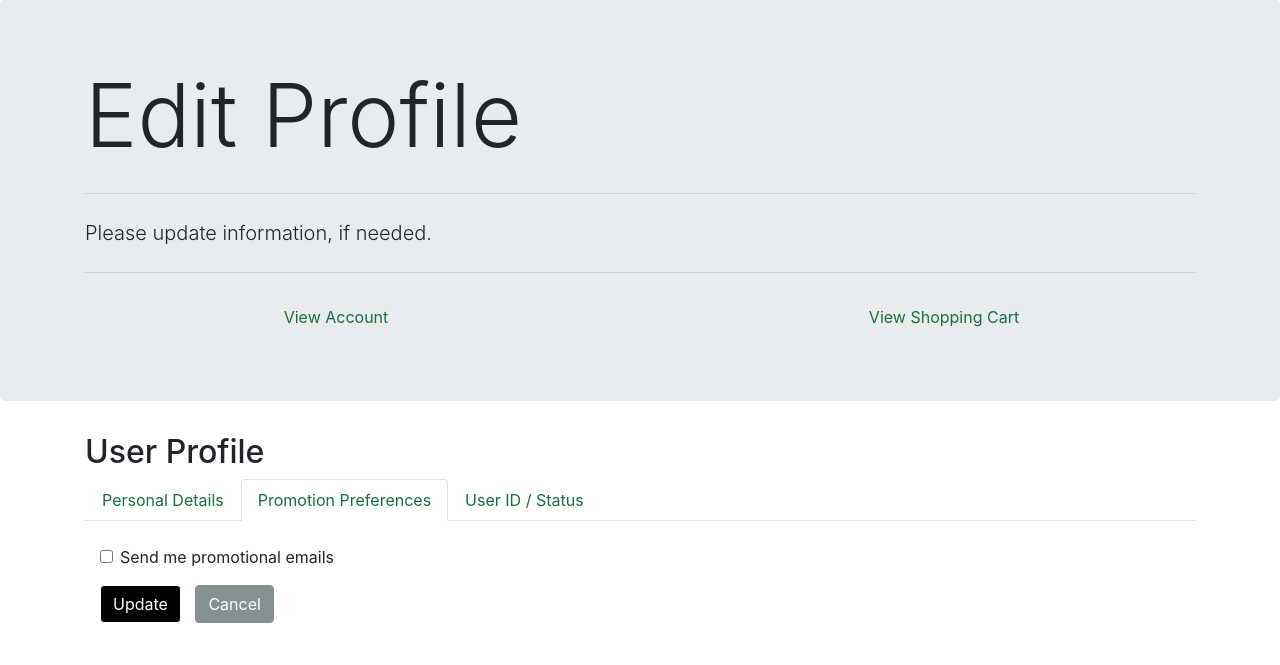
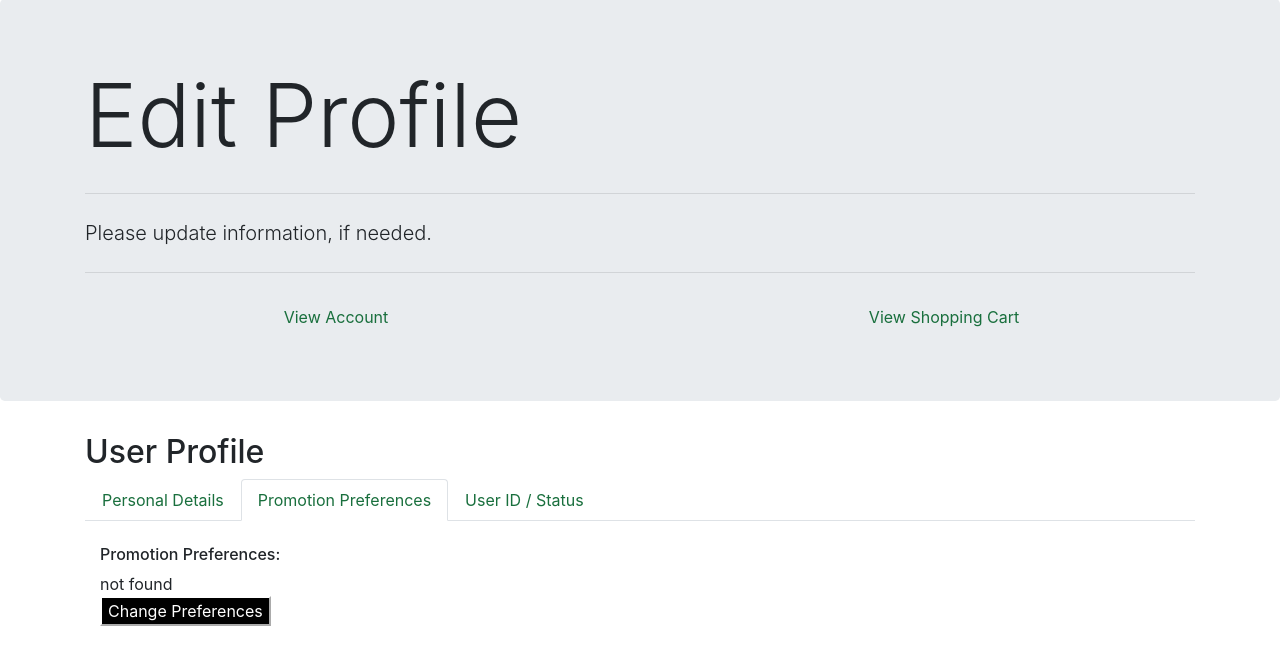
Before and after one commit to PMacedo1998/Online-Book-Store, a Flask app: page /editprofile in a window 1280 px wide, after a click on "Promotion Preferences". Shown: the part 41-706 px from the top of the page. Run offline with Flask 2, Linux system fonts and the light colour scheme; the visitor is signed in with stand-in values (Sample User, id 1); data that the repository does not hold is empty; some libraries are stand-ins or nearby versions.

Commit message:
fixed promo and registration

```diff
--- a/src/frontend/templates/edit_profile.html
+++ b/src/frontend/templates/edit_profile.html
@@ -355,6 +355,7 @@
             </div>
 
 
+
           <!--Status-->
           <div id="status" class="container tab-pane fade"><br>
             <h6>Id: {{id}}</h6>
@@ -364,15 +365,12 @@
 
           <!--Promo-->
           <div id="promo" class="container tab-pane fade"><br>
-            <form>
-            <div class="form-group form-check">
-              <label class="form-check-label">
-                <input class="form-check-input" type="checkbox" name="subscribe"> Send me promotional emails
-              </label>
-            </div>
-            <button type="submit" class="btn btn-primary">Update</button>
-            <a href="/main" class="btn btn-secondary">Cancel</a>
-          </form>
+            <h6>Promotion Preferences: </h6><p>{{promo}}</p>
+
+            <form  method="POST" action="{{url_for('promoUpdate')}}">
+              <button name="button" type="submit" value="pref">Change Preferences</button>
+            </form>
+
 
           </div>
         </div>
```
